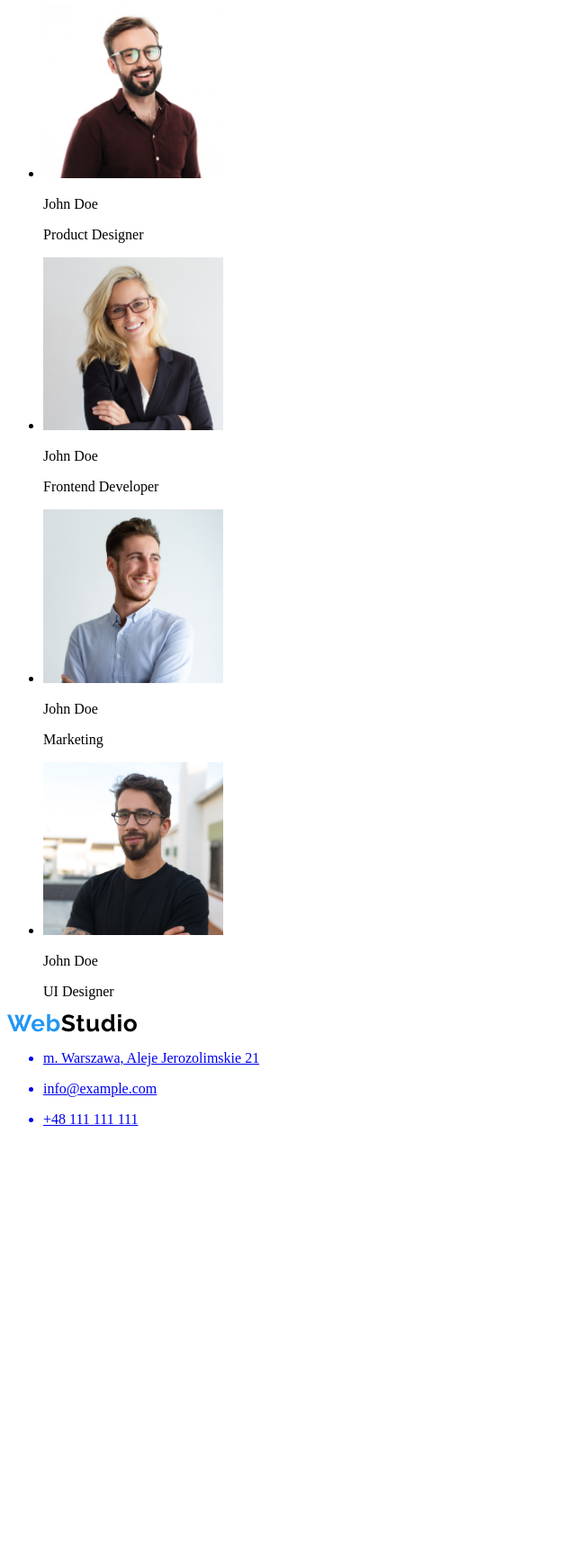
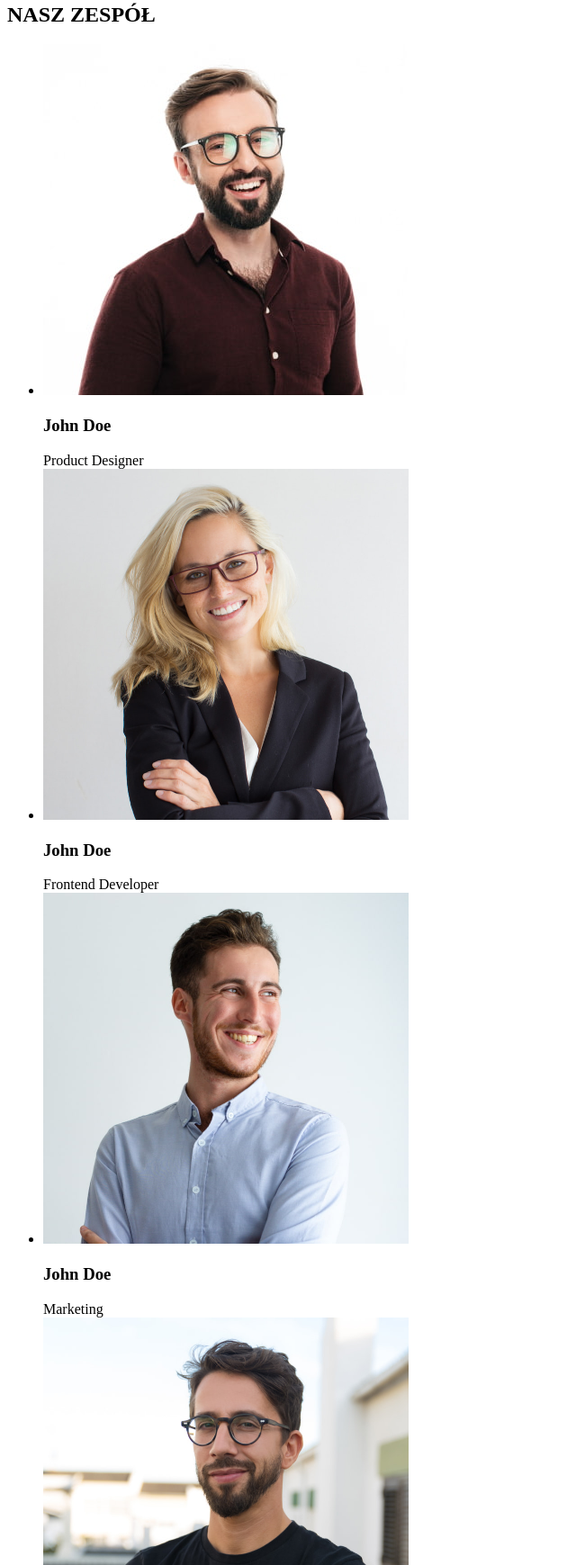
Before and after one commit to kamiltrzmiel/goit-markup-hw-01, a plain HTML site: page index.html in a window 1280 px wide. Shown: the part 1061-2800 px from the top of the page at 90% size, without its empty margins (0-640 px from the left). Before the commit the page ends 2330 px from the top, so only its background shows below. Drawn offline with Linux system fonts and the light colour scheme.

Commit message:
12.11.2022 poprawione

```diff
--- a/index.html
+++ b/index.html
@@ -10,14 +10,7 @@
 
   <body>
     <header>
-      <a href="#"
-        ><img
-          src="images/logo_webstudio.png"
-          alt="webstudio logo"
-          width="144"
-          height="20"
-        />
-      </a>
+      <a>WebStudio</a>
       <nav>
         <ul>
           <li><a href="#">Agencja</a></li>
@@ -35,11 +28,11 @@
       <section>
         <ul>
           <li>
-            <span>LOREM IPSUM</span
-            ><span
-              >Lorem ipsum dolor sit amet, consectetur adipiscing elit. Nam vel
-              arcu sem. Sed non sodales dui. Interdum et malesuada</span
-            >
+            <p>LOREM IPSUM</p>
+            <p>
+              Lorem ipsum dolor sit amet, consectetur adipiscing elit. Nam vel
+              arcu sem. Sed non sodales dui. Interdum et malesuada
+            </p>
           </li>
           <li>
             <span>LOREM IPSUM</span
@@ -92,54 +85,67 @@
         <h2>NASZ ZESPÓŁ</h2>
         <ul>
           <li>
-                <img src="images/john_doe_product_designer.jpg" alt="picture john doe product designer" width="200">
-                    <p>John Doe</p>
-                    <p>Product Designer</p>
-                </img>
+            <img
+              src="images/john_doe_product_designer.jpg"
+              alt="picture john doe product designer"
+              width="406"
+              height="390"
+            />
+            <h3>John Doe</h3>
+            <span>Product Designer</span>
+          </li>
+          <!--rozdzielczość zmienjszona do rozmiaru najmnieszego zdjęcia "Product Designer"-->
+          <li>
+            <img
+              src="images/john_doe_frontend_developer.jpg"
+              alt="picture john doe frontend developer"
+              width="406"
+              height="390"
+            />
+            <h3>John Doe</h3>
+            <span>Frontend Developer</span>
           </li>
           <li>
-                <img src="images/john_doe_frontend_developer.jpg" alt="picture john doe frontend developer" width="200">
-                    <p>John Doe</p>
-                    <p>Frontend Developer</p>
-                </img>
+            <!--rozdzielczość zmienjszona do rozmiaru najmnieszego zdjęcia "Product Designer"-->
+            <img
+              src="images/john_doe_marketing.jpg"
+              alt="picture john doe marketing"
+              width="406"
+              height="390"
+            />
+            <h3>John Doe</h3>
+            <span>Marketing</span>
           </li>
+          <!--rozdzielczość zmienjszona do rozmiaru najmnieszego zdjęcia "Product Designer"-->
           <li>
-                <img src="images/john_doe_marketing.jpg" alt="picture john doe marketing" width="200">
-                    <p>John Doe</p>
-                    <p>Marketing</p>
-                </img>
-            </li>
-            <li>
-                <img src="images/john_doe_ui_designer.jpg" alt="picture john doe ui designer" width="200">
-                    <p>John Doe</p>
-                    <p>UI Designer</p>
-                </img>
+            <img
+              src="images/john_doe_ui_designer.jpg"
+              alt="picture john doe ui designer"
+              width="406"
+              height="390"
+            />
+            <h3>John Doe</h3>
+            <span>UI Designer</span>
           </li>
         </ul>
       </section>
     </main>
 
     <footer>
-        <a href="#"
-        ><img
-          src="images/logo_webstudio.png"
-          alt="webstudio logo"
-          width="144"
-          height="20"
-        />
+      <a>WebStudio</a>
       <ul>
         <li>
-                <p>m. Warszawa, Aleje Jerozolimskie 21
-                </p>
+          <a href="address:m. Warszawa Aleje Jerozolimskie 21"
+            >m. Warszawa Aleje Jerozolimskie 21</a
+          >
         </li>
         <li>
-                <p>info@example.com</p>
+          <a href="mailto:info@devstudio.com">info@devstudio.com</a>
         </li>
         <li>
-                <p>+48 111 111 111</p>
+          <a href="tel:+48111111111">+48 111 111 111</a>
         </li>
       </ul>
-
     </footer>
   </body>
 </html>
```
Also changed, not shown: images/logo_webstudio.png (deleted). Lines whose indentation alone changed are shown as unchanged.
